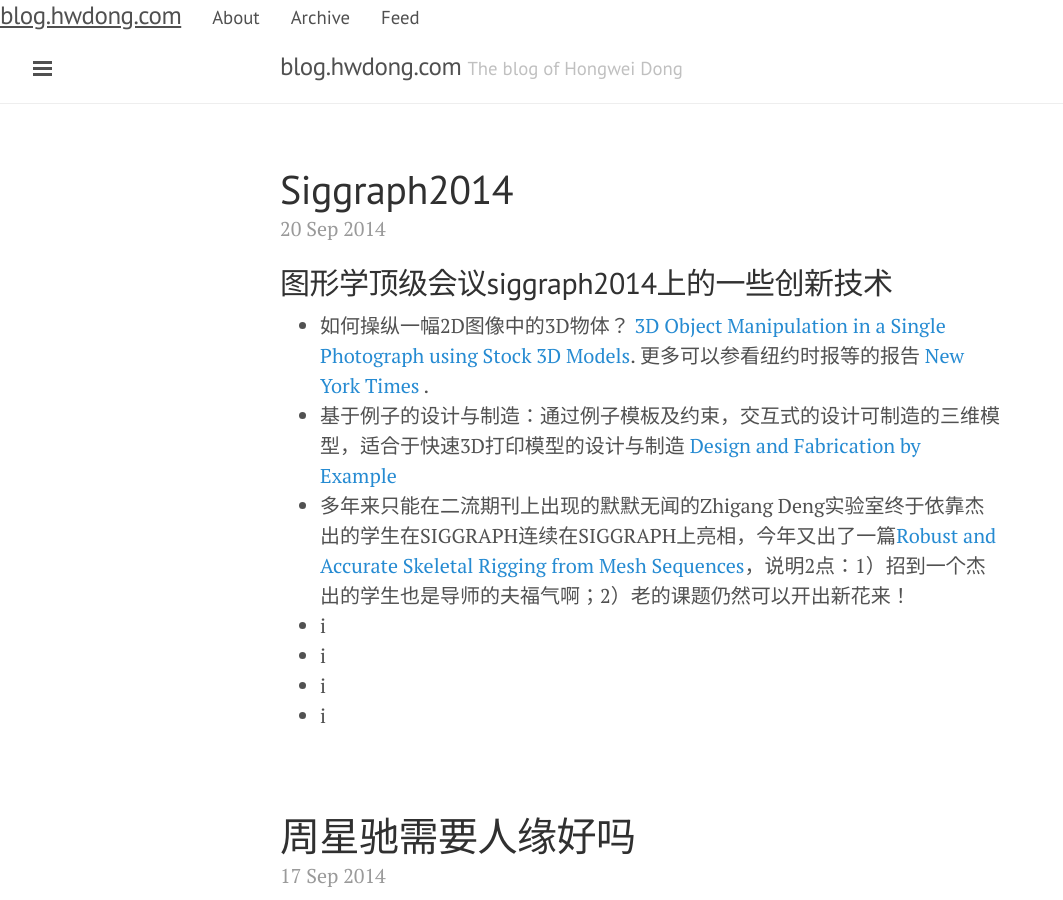
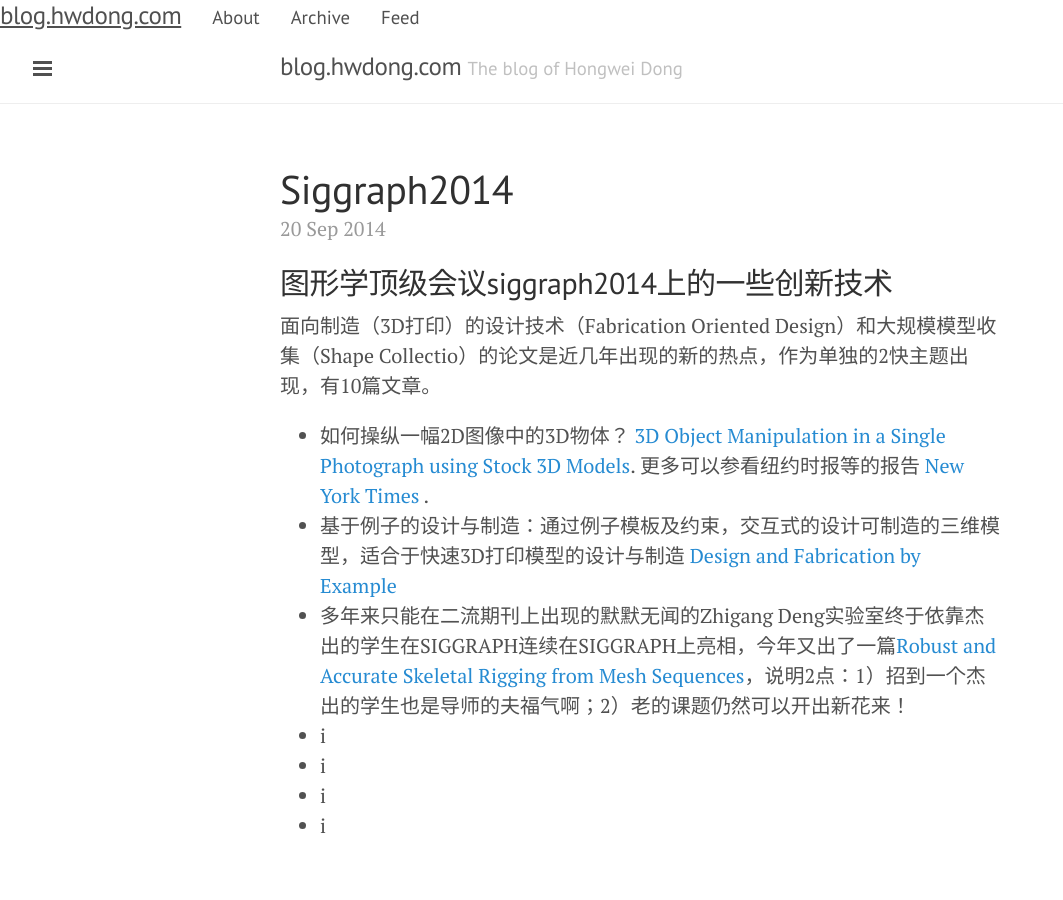
Before and after one commit to hwdong/hwdong-old.github.io, a Jekyll site: the page built from index.html, in a window 1280 px wide and 900 px high. Shown: the whole window, without its empty margins (0-1063 px from the left). Built offline with Jekyll 4.4.1, drawn with Linux system fonts in a browser that asks for light colours; Markdown is read by kramdown in place of the engine named in the settings; the list of posts is cut into pages by our own code.

Commit message:
Updated 2014-09-20-SIGGRAPH2014.md

```diff
--- a/_posts/2014-09-20-SIGGRAPH2014.md
+++ b/_posts/2014-09-20-SIGGRAPH2014.md
@@ -3,6 +3,7 @@
 ---
 
 ##  图形学顶级会议siggraph2014上的一些创新技术
+  面向制造（3D打印）的设计技术（Fabrication Oriented Design）和大规模模型收集（Shape Collectio）的论文是近几年出现的新的热点，作为单独的2快主题出现，有10篇文章。
 
 - 如何操纵一幅2D图像中的3D物体？
  [3D Object Manipulation in a Single Photograph using Stock 3D Models](http://www.cs.cmu.edu/~om3d/). 更多可以参看纽约时报等的报告 [ New York Times](http://www.nytimes.com/2014/08/12/science/3-d-tool-guesses-what-a-photo-is-missing.html) .
```
